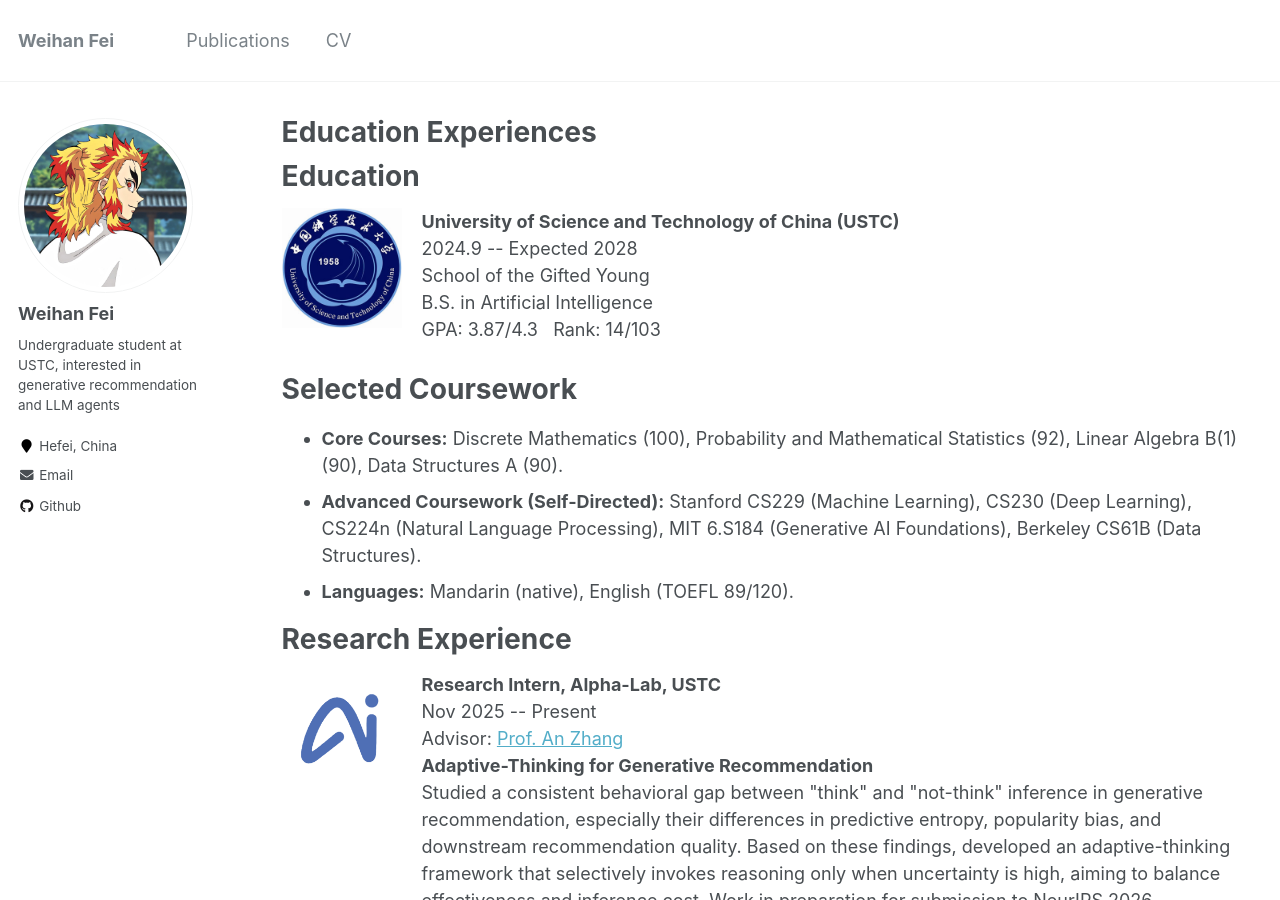
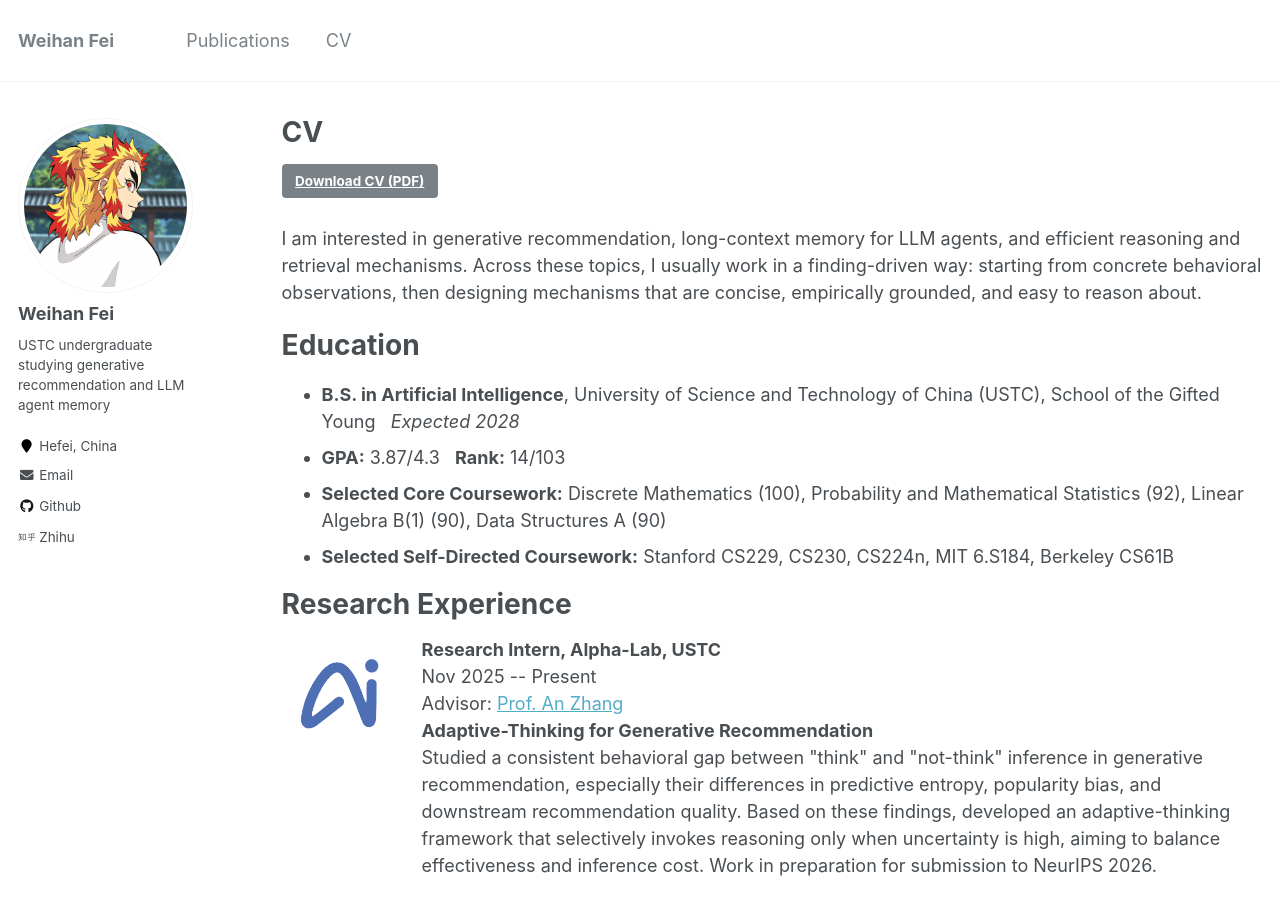
Before and after one commit to wesleyfei1/wesleyfei1.github.io, a Jekyll site: the page built from _pages/cv.md, in a window 1280 px wide and 900 px high. Built offline with Jekyll 4.4.1, drawn with Linux system fonts in a browser that asks for light colours.

Commit message:
Update homepage copy and add CV download

```diff
--- a/_config.yml
+++ b/_config.yml
@@ -10,7 +10,7 @@ locale                   : "en-US"
 title                    : "Weihan Fei"
 title_separator          : "-"
 name                     : &name "Weihan Fei"
-description              : &description "Undergraduate student at USTC, interested in generative recommendation and LLM agents"
+description              : &description "USTC undergraduate working on generative recommendation, LLM agent memory, and finding-driven AI research"
 url                      : https://wesleyfei1.github.io # the base hostname & protocol for your site e.g. "https://mmistakes.github.io"
 baseurl                  : "" # the subpath of your site, e.g. "/blog"
 repository               : "wesleyfei1/wesleyfei1.github.io"
@@ -82,7 +82,7 @@ analytics:
 author:
   name             : "Weihan Fei"
   avatar           : "Levi.jpg"
-  bio              : "Undergraduate student at USTC, interested in generative recommendation and LLM agents"
+  bio              : "USTC undergraduate studying generative recommendation and LLM agent memory"
   location         : "Hefei, China"
   employer         :
   pubmed           :
@@ -115,6 +115,7 @@ author:
   xing             :
   youtube          :
   wikipedia        :
+  zhihu            : "2400fwh"
 
 
 # Reading Files
--- a/_includes/author-profile.html
+++ b/_includes/author-profile.html
@@ -91,6 +91,9 @@
       {% if author.soundcloud %}
         <li><a href="https://soundcloud.com/{{ author.soundcloud }}"><i class="fab fa-fw fa-soundcloud" aria-hidden="true"></i> Soundcloud</a></li>
       {% endif %}
+      {% if author.zhihu %}
+        <li><a href="https://www.zhihu.com/people/{{ author.zhihu }}"><i class="fab fa-fw fa-zhihu" aria-hidden="true"></i> Zhihu</a></li>
+      {% endif %}
       {% if author.weibo %}
         <li><a href="https://www.weibo.com/{{ author.weibo }}"><i class="fab fa-fw fa-weibo" aria-hidden="true"></i> Weibo</a></li>
       {% endif %}
--- a/_pages/cv.md
+++ b/_pages/cv.md
@@ -1,6 +1,6 @@
 ---
 layout: archive
-title: "Education Experiences"
+title: "CV"
 permalink: /cv/
 author_profile: true
 redirect_from:
@@ -9,27 +9,21 @@ redirect_from:
 
 {% include base_path %}
 
+<p>
+  <a href="{{ base_path }}/files/CV.pdf" class="btn btn--primary" download>
+    Download CV (PDF)
+  </a>
+</p>
+
+I am interested in generative recommendation, long-context memory for LLM agents, and efficient reasoning and retrieval mechanisms. Across these topics, I usually work in a finding-driven way: starting from concrete behavioral observations, then designing mechanisms that are concise, empirically grounded, and easy to reason about.
 
 # Education
 
-<div style="display: flex; align-items: flex-start; margin-bottom: 30px;">
-  <div style="flex: 1; max-width: 120px;">
-    <img src="../images/about/ustc.jpg" style="width: 100%; height: auto;">
-  </div>
-  <div style="flex: 6; padding-left: 20px;">
-    <p style="margin: 0;"><strong>University of Science and Technology of China (USTC)</strong><br>
-    2024.9 -- Expected 2028<br>
-    School of the Gifted Young<br>
-    B.S. in Artificial Intelligence<br>
-    GPA: 3.87/4.3 &nbsp; Rank: 14/103
-    </p>
-  </div>
-</div>
+- **B.S. in Artificial Intelligence**, University of Science and Technology of China (USTC), School of the Gifted Young &nbsp; *Expected 2028*
+- **GPA:** 3.87/4.3 &nbsp; **Rank:** 14/103
+- **Selected Core Coursework:** Discrete Mathematics (100), Probability and Mathematical Statistics (92), Linear Algebra B(1) (90), Data Structures A (90)
+- **Selected Self-Directed Coursework:** Stanford CS229, CS230, CS224n, MIT 6.S184, Berkeley CS61B
 
-# Selected Coursework
-- **Core Courses:** Discrete Mathematics (100), Probability and Mathematical Statistics (92), Linear Algebra B(1) (90), Data Structures A (90).
-- **Advanced Coursework (Self-Directed):** Stanford CS229 (Machine Learning), CS230 (Deep Learning), CS224n (Natural Language Processing), MIT 6.S184 (Generative AI Foundations), Berkeley CS61B (Data Structures).
-- **Languages:** Mandarin (native), English (TOEFL 89/120).
 
 # Research Experience
 
```
Also changed, not shown: _pages/about.md (+12 -7 lines), _pages/publications.md (+3 -1 lines), 1 other file.
